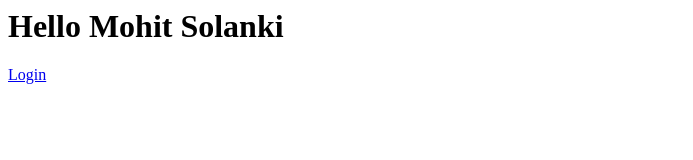
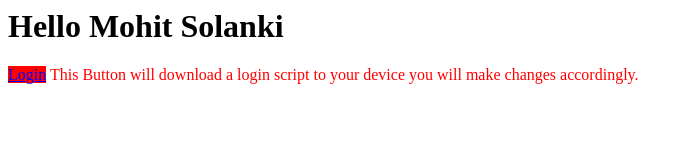
Before and after one commit to mohit20scse1210003/php_login, a plain HTML site: page index.html in a window 1280 px wide. Shown: the whole page, without its empty margins (0-693 px from the left). Drawn offline with Linux system fonts and the light colour scheme.

Commit message:
Update index.html

```diff
--- a/index.html
+++ b/index.html
@@ -2,7 +2,18 @@
 <head><title>My First Login Page</title>
 </head>
 <body>
+  <style>
+    a{
+      color:blue;
+      background:red;
+    }
+    p{
+     color:red;
+
+    }
+  </style>
 <h1>Hello Mohit Solanki</h1>
-<a href="login_page.php">Login</a>
+<p><a href="login_page.php">Login</a>
+  This Button will download a login script to your device you will make changes accordingly.</p>
 </body>
 </html>
```
